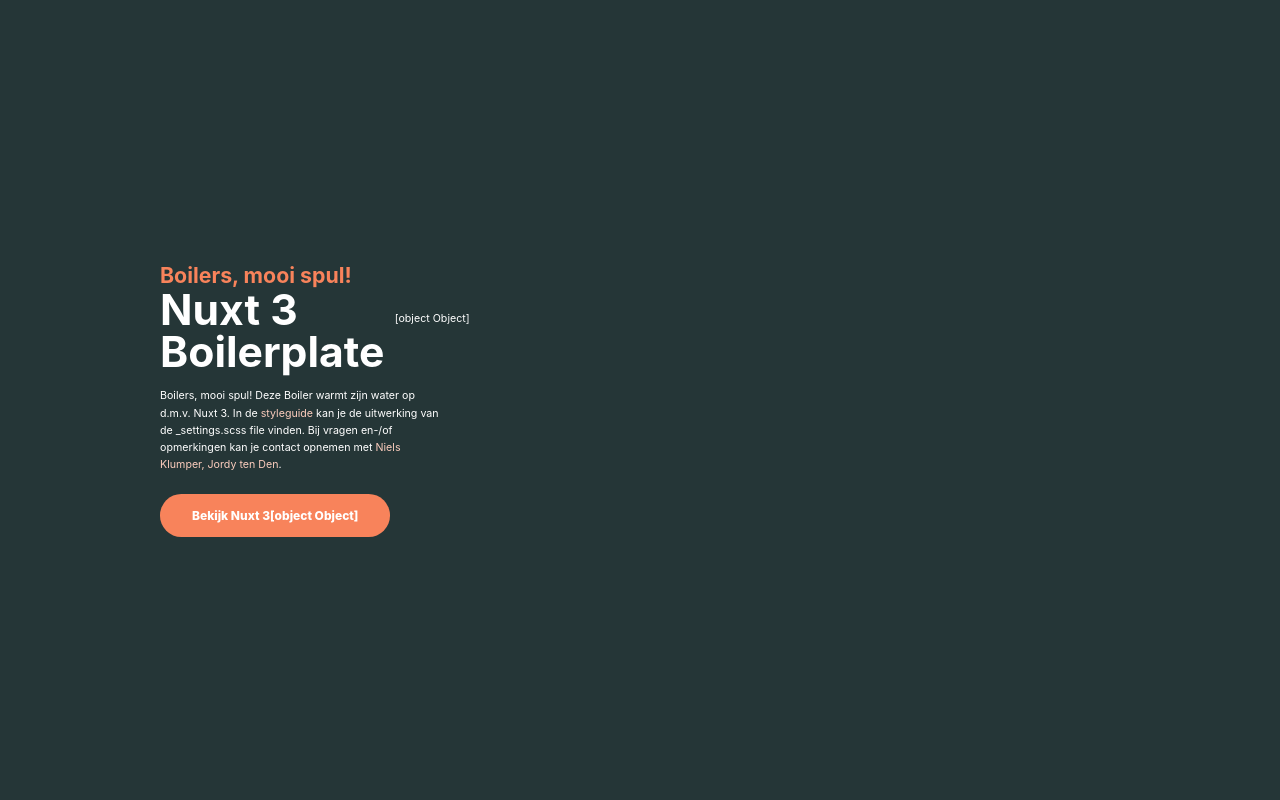
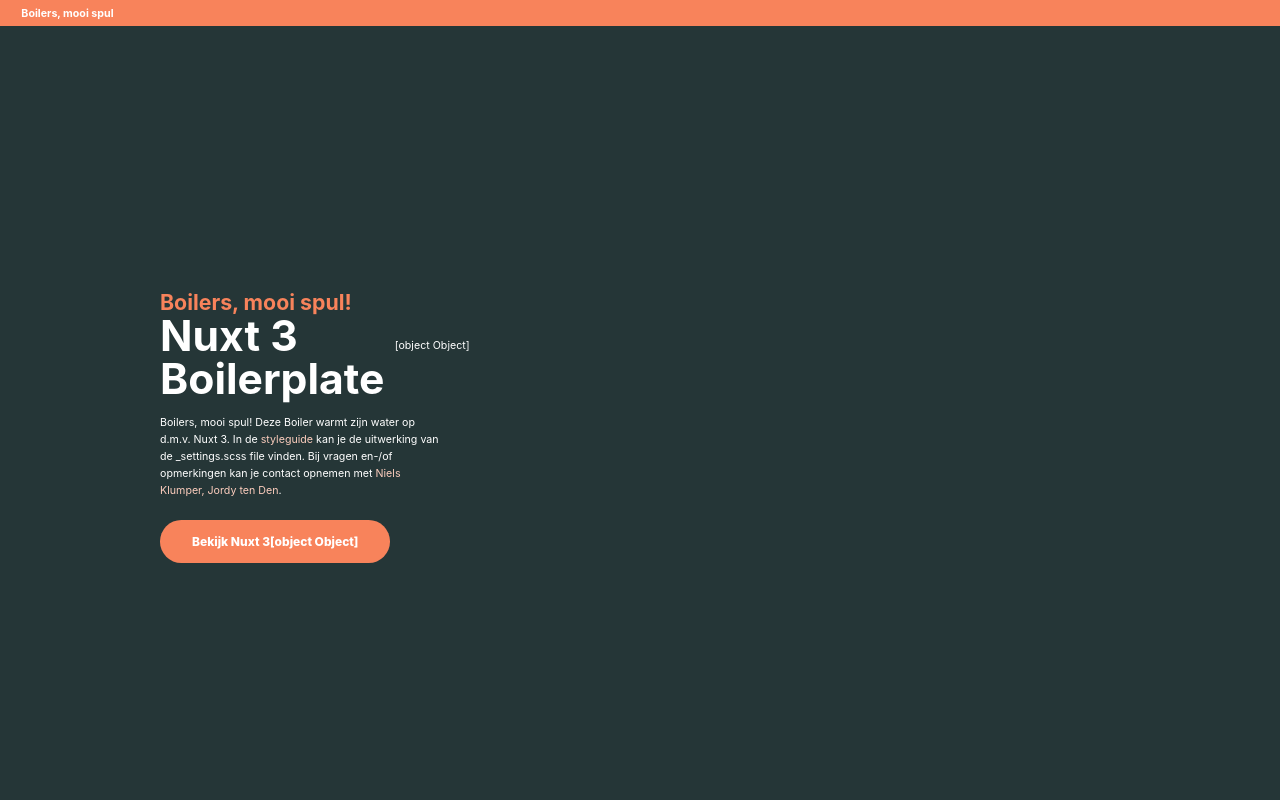
Before and after one commit to Kealtie/birthdayinsights, a Nuxt app: page / in a window 1280 px wide. Shown: the top 800 px of the page. Built offline with nearby package versions, Linux system fonts and the light colour scheme; no server answers.

Commit message:
#5: Navigation

```diff
--- a/components/TheNavigation.vue
+++ b/components/TheNavigation.vue
@@ -2,20 +2,14 @@
     <nav>
         <div class="container">
             <div class="left">
-                <a href="/">
-                    <img src="/images/logo.svg" alt="Logo">
-                </a>
-            </div>
-            <div class="right">
-                <a href="/login">Login</a>
-                <a href="/register">Register</a>
+                Boilers, mooi spul
             </div>
         </div>
     </nav>
 </template>
 
 <script lang="ts">
-    import { defineComponent } from 'vue';
+    import { defineComponent, onMounted } from 'vue';
     import { useI18n } from 'vue-i18n';
 
     export default defineComponent({
@@ -23,7 +17,26 @@
         setup() {
             const { t } = useI18n();
 
+
+            // When we scrolled down from the top add a class to the nav element
+            // to make it sticky.
+            const handleScroll = () => {
+                const nav = document.querySelector('nav');
+                if (nav) {
+                    if (window.scrollY > 0) {
+                        nav.classList.add('scrolled');
+                    } else {
+                        nav.classList.remove('scrolled');
+                    }
+                }
+            };
+
+            onMounted(() => {
+                window.addEventListener('scroll', handleScroll);
+            });
+
             return {
+                handleScroll,
                 t,
             };
         },
@@ -33,22 +46,30 @@
 <style lang="scss" scoped>
     nav {
         background-color : var(--color-primary);
-        padding          : 1rem 0;
+        padding          : 1rem 3.2rem;
+        position         : relative;
+        transition       : all .3s cubic-bezier(.25, .8, .25, 1.2);
+
+        &.scrolled {
+            background-color : var(--color-dark);
+            position         : sticky;
+            top              : 0;
+            left             : 0;
+            right            : 0;
+            z-index          : 100;
+        }
 
         .container {
+            max-width       : 1920px;
+            margin          : 0 auto;
             display         : flex;
             justify-content : space-between;
             align-items     : center;
-        }
 
-        img {
-            width : 100px;
-        }
-
-        a {
-            color           : var(--color-white);
-            text-decoration : none;
-            margin-left     : 1rem;
+            .left {
+                color       : var(--color-white);
+                font-weight : 700;
+            }
         }
     }
 </style>
--- a/layouts/default.vue
+++ b/layouts/default.vue
@@ -1,5 +1,18 @@
 <template>
     <main>
+        <the-navigation />
         <NuxtPage />
     </main>
 </template>
+
+<script lang="ts">
+    import { defineComponent } from 'vue';
+    import TheNavigation from '~/components/TheNavigation.vue';
+
+    export default defineComponent({
+        name      : 'DefaultLayout',
+        components: {
+            TheNavigation,
+        },
+    });
+</script>
--- a/pages/index.vue
+++ b/pages/index.vue
@@ -90,6 +90,7 @@
     import { defineComponent } from "vue";
 
     export default defineComponent({
+        layout    : 'default',
         components: { ArrowRightSVG, Drip },
         setup() {
             const { x, y } = useMouse();
--- a/plugins/filters.ts
+++ b/plugins/filters.ts
@@ -10,7 +10,6 @@
                  * @param currency
                  */
                 priceFormat(value: string, currency: string = "EUR") {
-                    console.log(nuxtApp);
                     // @ts-ignore
                     return value.toLocaleString("nl-NL", {
                         style: "currency",
```
